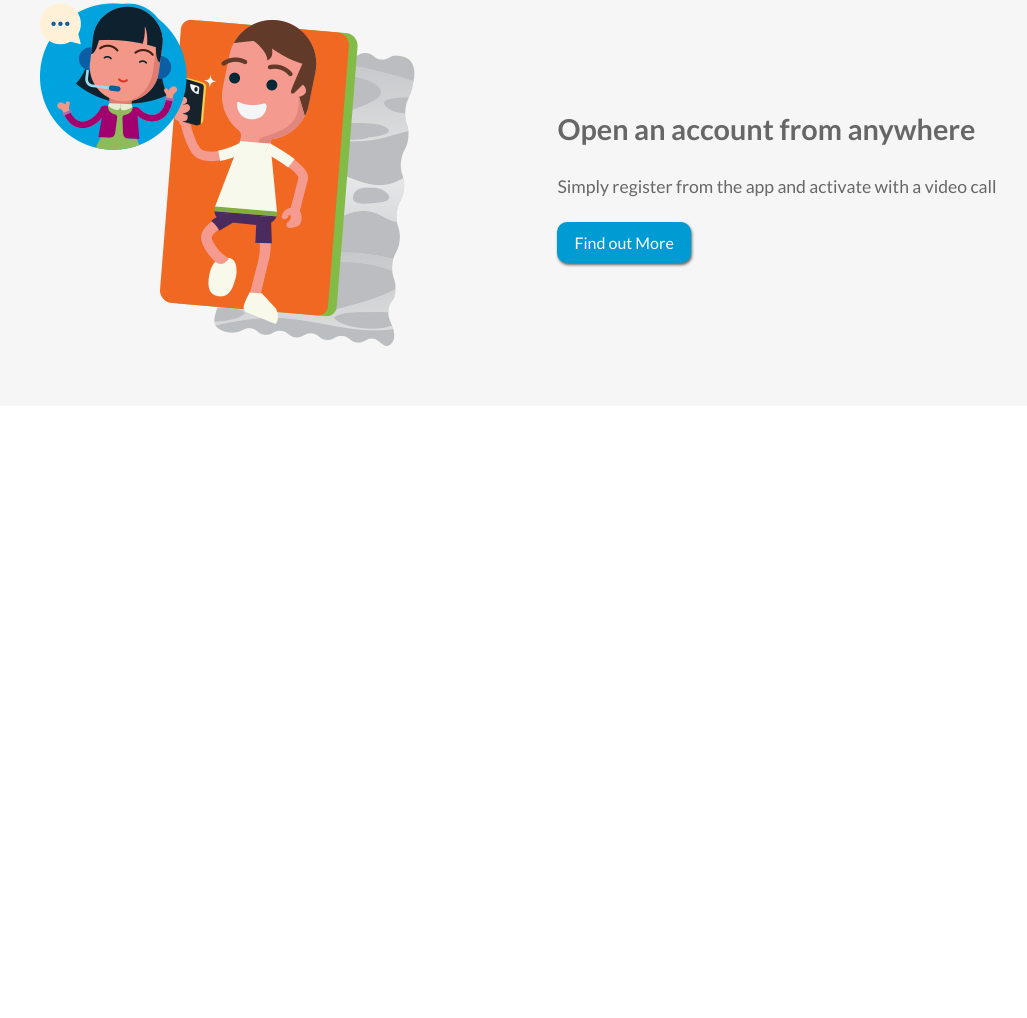
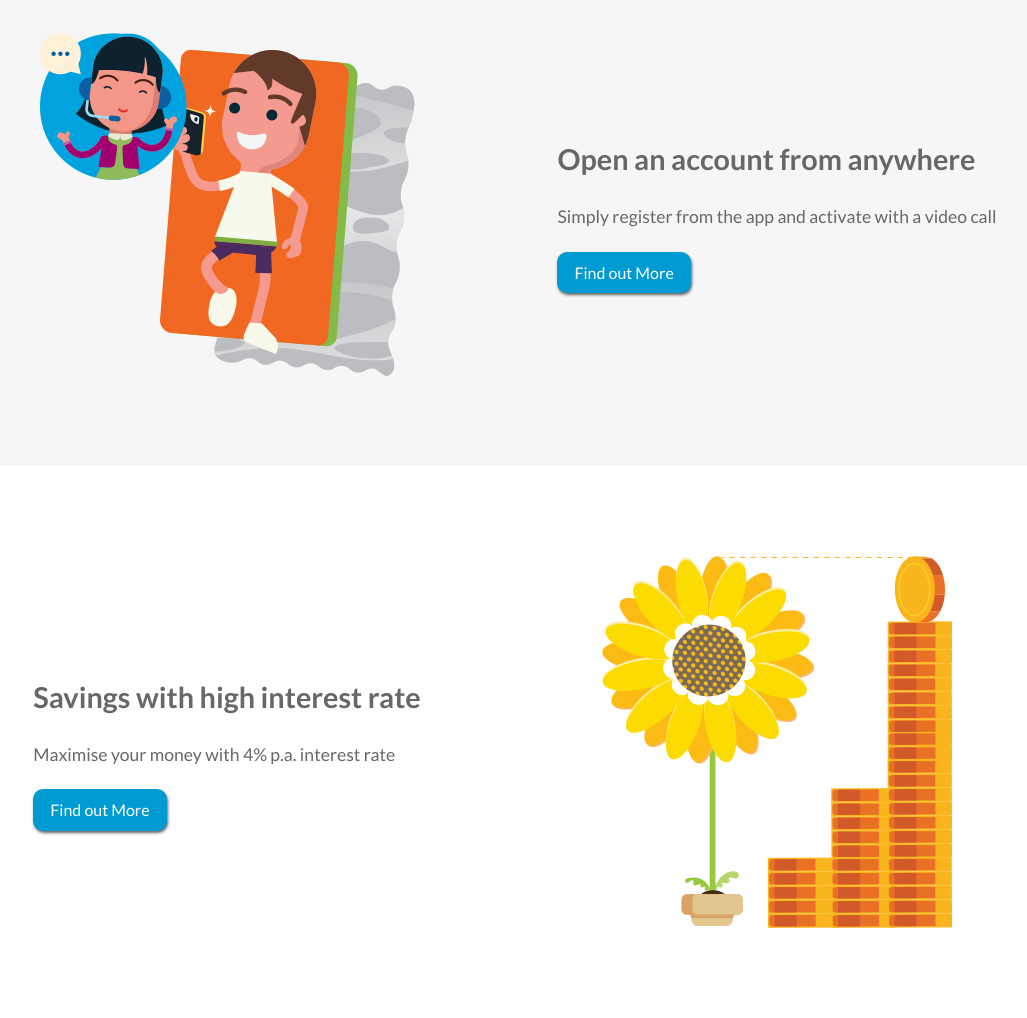
Before and after one commit to Moussack/jeniusClone, a plain HTML site: page index.html in a window 1280 px wide. Shown: the part 1063-2081 px from the top of the page, without its empty margins (138-1165 px from the left). Before the commit the page ends 1469 px from the top, so only its background shows below. Drawn offline with Linux system fonts and the light colour scheme.

Commit message:
completed high interest

```diff
--- a/index.html
+++ b/index.html
@@ -54,7 +54,7 @@
       <section class="openAccount">
          <div class="wrapper grid">
             <div class="openAccountImg">
-               <img src="/assets/img/first_image.png" alt="" />
+               <img src="/assets/img/first_image.png" alt="first-img" />
             </div>
             <div class="openAccountContent">
                <h1>Open an account from anywhere</h1>
@@ -63,5 +63,19 @@
             </div>
          </div>
       </section>
+
+      <!-- HIGH INTEREST RATE -->
+      <section class="high-interest-rate">
+         <div class="wrapper grid">
+            <div class="high-interest-rate-content">
+               <h1>Savings with high interest rate</h1>
+               <p class="leading">Maximise your money with 4% p.a. interest rate</p>
+               <a class="button" href="#">Find out More</a>
+            </div>
+            <div class="high-interest-rate-img">
+               <img src="/assets/img/seccond-img.png" alt="second-img" />
+            </div>
+         </div>
+      </section>
    </body>
 </html>
--- a/style.css
+++ b/style.css
@@ -6,6 +6,7 @@
    --darkgrey: #676767;
    --white: #fff;
    --secondary: #6e2387;
+   --hover: #1a83af;
 }
 
 /* reset */
@@ -39,8 +40,9 @@ body {
    font-size: 1em;
 }
 .button:hover {
-   color: #222;
-   background: var(--primary);
+   color: #fff;
+   background: var(--hover);
+   border: 2px solid var(--hover);
 }
 
 /* FONTS */
@@ -167,14 +169,20 @@ nav a {
 
 .openAccount {
    background-color: var(--lightgrey);
-   padding: 60px 0;
+   padding: 90px 0;
 }
 
-.openAccount .grid {
+.openAccount .grid,
+.high-interest-rate .grid {
    align-items: center;
    justify-items: center;
 }
 
-.openAccount h1 {
+.openAccount h1,
+.high-interest-rate h1 {
    font-size: 1.8em;
 }
+
+.high-interest-rate {
+   padding: 90px 0;
+}
```
